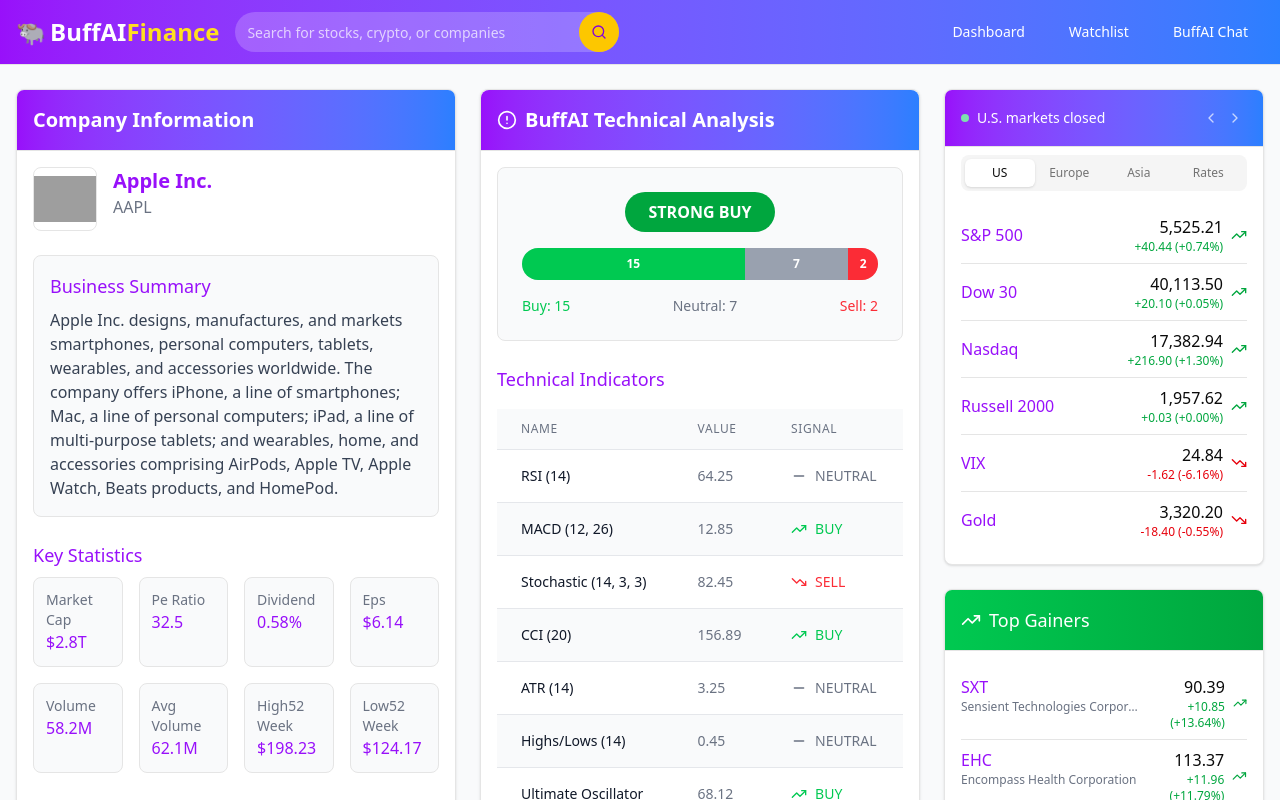
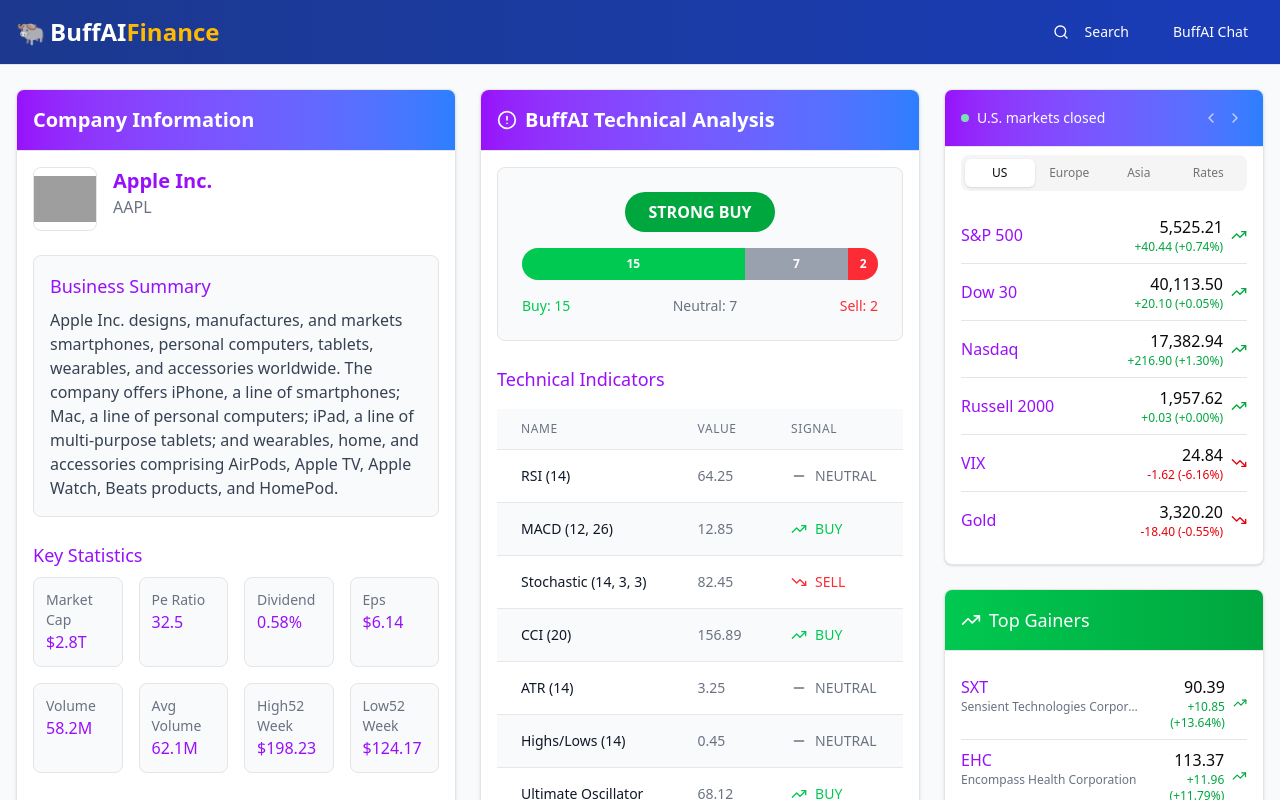
Before and after one commit to Verdenroz/buff-ai, a Next.js app: page / in a window 1280 px wide. Shown: the top 800 px of the page. Built offline with nearby package versions, Linux system fonts and the light colour scheme; grey boxes are pictures that could not be loaded.

Commit message:
implements search on header

```diff
--- a/src/components/header.tsx
+++ b/src/components/header.tsx
@@ -1,47 +1,155 @@
-"use client"
+"use client";
 
-import { Search } from "lucide-react"
-import { Button } from "@/components/ui/button"
-import { Input } from "@/components/ui/input"
+import { useState, useEffect, useRef } from "react";
+import { Search } from "lucide-react";
+import { Button } from "@/components/ui/button";
+import Link from "next/link";
+import {
+  DropdownMenu,
+  DropdownMenuTrigger,
+  DropdownMenuContent,
+  DropdownMenuItem,
+} from "@/components/ui/dropdown-menu";
+import { useRouter } from "next/navigation";
+
+type SearchResult = {
+  name: string;
+  symbol: string;
+  exchange: string;
+  type: string;
+};
 
 export default function Header() {
+  const router = useRouter();
+  const [open, setOpen] = useState(false);
+  const [searchQuery, setSearchQuery] = useState("");
+  const [searchResults, setSearchResults] = useState<SearchResult[]>([]);
+  const [isLoading, setIsLoading] = useState(false);
+  const inputRef = useRef<HTMLInputElement>(null);
+
+  // when menu opens, focus the input
+  useEffect(() => {
+    if (open) {
+      // clear previous query/results if you like:
+      // setSearchQuery("");
+      // setSearchResults([]);
+      setTimeout(() => inputRef.current?.focus(), 0);
+    }
+  }, [open]);
+
+  // debounce search
+  useEffect(() => {
+    const timer = setTimeout(() => {
+      if (searchQuery.trim().length > 0) {
+        performSearch(searchQuery.trim());
+      } else {
+        setSearchResults([]);
+      }
+    }, 300);
+
+    return () => clearTimeout(timer);
+  }, [searchQuery]);
+
+  async function performSearch(query: string) {
+    setIsLoading(true);
+    try {
+      const res = await fetch(
+        `https://finance-query.onrender.com/v1/search?query=${encodeURIComponent(
+          query
+        )}&hits=5`
+      );
+      if (res.ok) {
+        setSearchResults(await res.json());
+      } else {
+        setSearchResults([]);
+      }
+    } catch {
+      setSearchResults([]);
+    } finally {
+      setIsLoading(false);
+    }
+  }
+
+  function handleSelect(symbol: string) {
+    setOpen(false);
+    router.push(`/quote/${symbol}`);
+  }
+
   return (
-    <header className="border-b py-3 bg-gradient-to-r from-purple-600 to-blue-500">
+    <>
+      <header className="border-b py-3 bg-gradient-to-r from-blue-900 to-blue-800">
         <div className="container mx-auto px-4">
           <div className="flex items-center justify-between">
-          <div className="flex items-center gap-4">
-            <div className="text-2xl font-bold text-white flex items-center">
-              <span className="mr-1">🐃</span> BuffAI<span className="text-yellow-300">Finance</span>
-            </div>
-
-            <div className="relative hidden md:block w-96">
-              <Input
-                type="text"
-                placeholder="Search for stocks, crypto, or companies"
-                className="pl-3 pr-10 py-1 h-10 rounded-full bg-white/20 text-white placeholder:text-white/70 border-0"
-              />
-              <Button
-                size="icon"
-                className="absolute right-0 top-0 h-10 w-10 rounded-full bg-yellow-400 hover:bg-yellow-500"
+            <Link
+              href="/"
+              className="text-2xl font-bold text-white flex items-center"
             >
-                <Search className="h-4 w-4 text-purple-700" />
-              </Button>
-            </div>
-          </div>
+              <span className="mr-1">🐃</span> BuffAI
+              <span className="text-amber-400">Finance</span>
+            </Link>
 
             <div className="flex items-center gap-3">
-            <Button variant="ghost" className="text-white hover:bg-white/20 hover:text-white">
-              Dashboard
+              {/* Search DropdownMenu */}
+              <DropdownMenu open={open} onOpenChange={setOpen}>
+                <DropdownMenuTrigger asChild>
+                  <Button
+                    variant="ghost"
+                    className="text-white hover:bg-white/20 hover:text-white"
+                  >
+                    <Search className="h-4 w-4 mr-2" />
+                    Search
                   </Button>
-            <Button variant="ghost" className="text-white hover:bg-white/20 hover:text-white">
-              Watchlist
-            </Button>
-            <Button variant="ghost" className="text-white hover:bg-white/20 hover:text-white">
+                </DropdownMenuTrigger>
+
+                <DropdownMenuContent className="w-80 p-2">
+                  {/* search input */}
+                  <input
+                    ref={inputRef}
+                    type="text"
+                    value={searchQuery}
+                    onChange={(e) => setSearchQuery(e.target.value)}
+                    placeholder="Type symbol or name…"
+                    className="w-full px-3 py-2 border rounded-md mb-2 focus:outline-none focus:ring-2 focus:ring-blue-500"
+                  />
+
+                  {/* loading, empty, or results */}
+                  {isLoading ? (
+                    <div className="px-3 py-2 text-sm text-gray-500">
+                      Searching…
+                    </div>
+                  ) : searchQuery && searchResults.length === 0 ? (
+                    <div className="px-3 py-2 text-sm text-gray-500">
+                      No results found
+                    </div>
+                  ) : (
+                    searchResults.map((r) => (
+                      <DropdownMenuItem
+                        key={r.symbol}
+                        onSelect={() => handleSelect(r.symbol)}
+                        className="flex justify-between px-3 py-2 hover:bg-gray-100 cursor-pointer"
+                      >
+                        <span className="font-medium">{r.symbol}</span>
+                        <span className="text-xs text-gray-500">
+                          {r.exchange}
+                        </span>
+                      </DropdownMenuItem>
+                    ))
+                  )}
+                </DropdownMenuContent>
+              </DropdownMenu>
+
+              <Link href="/chat">
+                <Button
+                  variant="ghost"
+                  className="text-white hover:bg-white/20 hover:text-white"
+                >
                   BuffAI Chat
                 </Button>
+              </Link>
             </div>
           </div>
         </div>
       </header>
-  )
+    </>
+  );
 }
```
Lines whose indentation alone changed are shown as unchanged.
